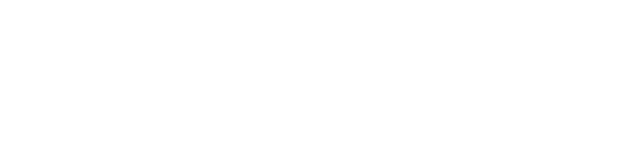
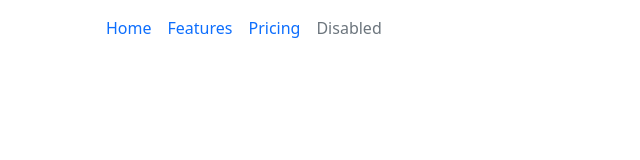
Before and after one commit to Atharv7740/Vegis-Grocery, a plain HTML site: page index.html in a window 1280 px wide. Shown: the whole page, without its empty margins (0-640 px from the left). Drawn offline with nearby package versions, Linux system fonts and the light colour scheme.

```diff
--- a/index.html
+++ b/index.html
@@ -13,13 +13,43 @@
     <!-- Awsome font 5 cdn link -->
 
     <link rel="stylesheet" href="https://cdnjs.cloudflare.com/ajax/libs/font-awesome/5.15.4/css/all.min.css">
-
     <link rel="stylesheet" href="css/style.css">
     <link rel="stylesheet" href="css/responsive.css">
 
 </head>
 <body>
     <!-- navbar section start -->
+    <header>
+        <div class="header">
+            <div class="container">
+                <nav class="navbar navbar-expand-lg ">
+
+                      <a class="navbar-brand" href="#"></a>
+                      <button class="navbar-toggler" type="button" data-bs-toggle="collapse" data-bs-target="#navbarNav" aria-controls="navbarNav" aria-expanded="false" aria-label="Toggle navigation">
+                        <!-- <span class="navbar-toggler-icon"></span> -->
+                        <i class="fas fa-stream navbar-toggler-icon"></i>
+                        <i class="fa-solid fa-bars-staggered navbar-toggler-icon"></i>
+                      </button>
+                      <div class="collapse navbar-collapse" id="navbarNav">
+                        <ul class="navbar-nav">
+                          <li class="nav-item">
+                            <a class="nav-link active" aria-current="page" href="#">Home</a>
+                          </li>
+                          <li class="nav-item">
+                            <a class="nav-link" href="#">Features</a>
+                          </li>
+                          <li class="nav-item">
+                            <a class="nav-link" href="#">Pricing</a>
+                          </li>
+                          <li class="nav-item">
+                            <a class="nav-link disabled" href="#" tabindex="-1" aria-disabled="true">Disabled</a>
+                          </li>
+                        </ul>
+                      </div>
+                  </nav>
+            </div>
+        </div>
+    </header>
     <!-- navbar exit-->
     <!-- banner start -->
     <!-- banner exit -->
```
